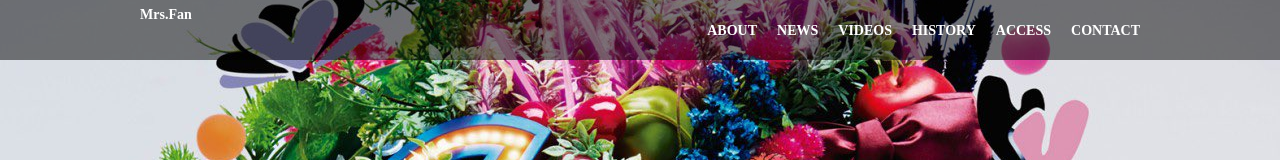
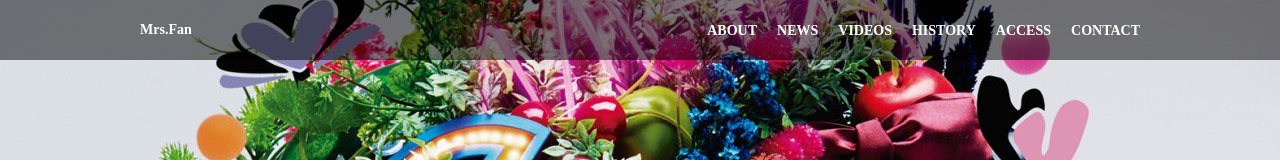
Before and after one commit to NaokiEnomoto/mysite, a plain HTML site: page index.html in a window 1280 px wide. Shown: the top 160 px of the page. Drawn offline with Linux system fonts and the light colour scheme.

Commit message:
Update style.css

```diff
--- a/style.css
+++ b/style.css
@@ -9,7 +9,7 @@ header {
 
 .header-container {
     height: 60px;
-    line-height: 30px;
+    line-height: 60px;
     display: flex;
     justify-content: space-between;
     max-width: 1000px;
```
